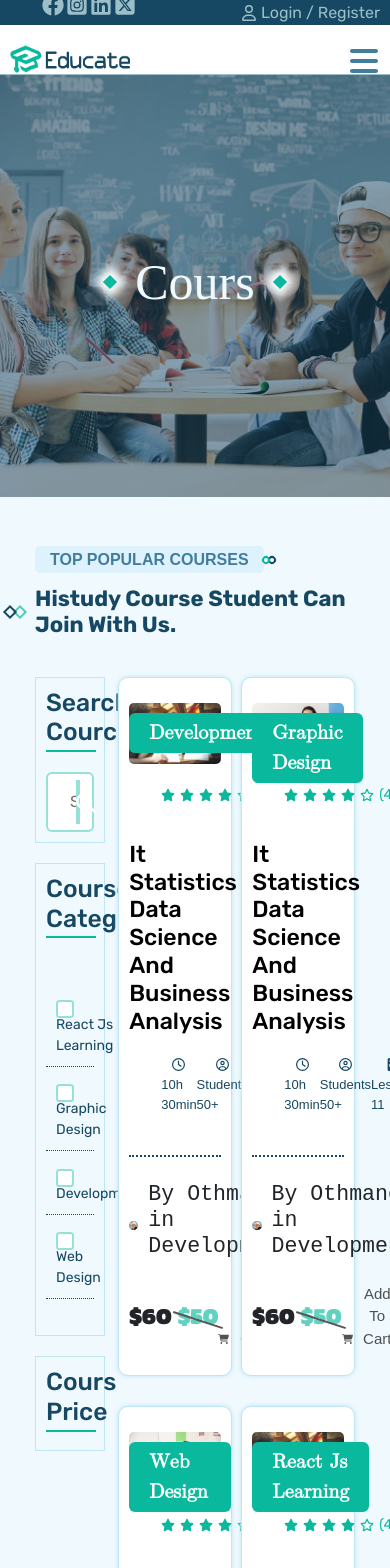
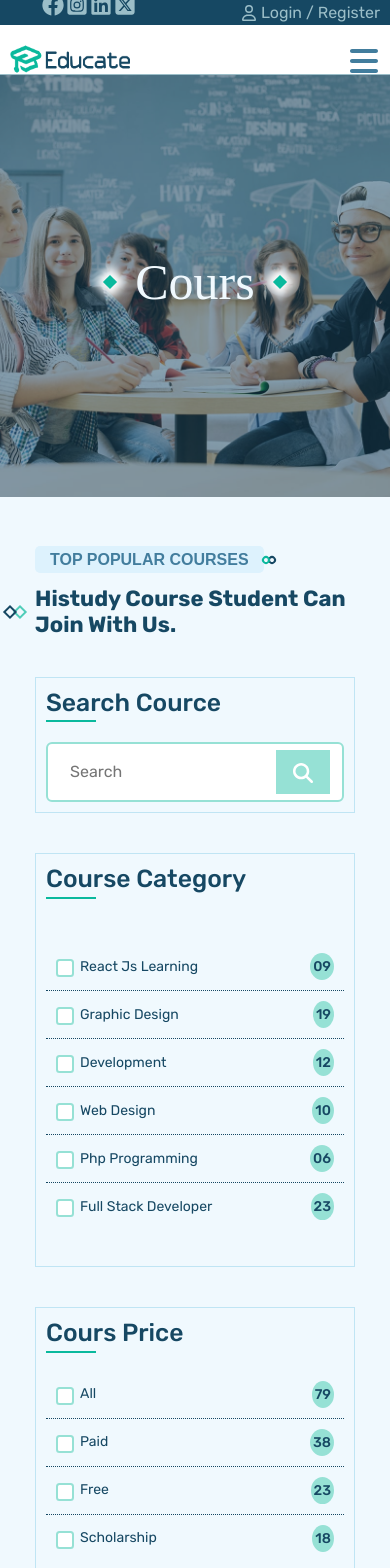
Before and after one commit to laghoth/educate-school, a React (Create React App) app: page /cours in a window 390 px wide. Shown: the top 1568 px of the page. Built offline with nearby package versions, Linux system fonts and the light colour scheme; the HTML template or start-up script is replaced by a standard one; a web font is replaced by a local one.

Commit message:
cours page responsive

```diff
--- a/src/scss/views/cours.scss
+++ b/src/scss/views/cours.scss
@@ -1,16 +1,25 @@
 .page-cours {
   .cours-categories-section {
     display: grid;
-    grid-template-columns: 22% 74%;
+    grid-template-columns: 24% 72%;
     justify-content: space-between;
     font-family: var(--font-family-nav);
     font-size: 14px;
+    @include forScreenSize(lg) {
+      grid-template-columns: 32% 64%;
+    }
+    @include forScreenSize(md) {
+      grid-template-columns: 38% 58%;
+    }
+    @include forScreenSize(sm) {
+      grid-template-columns: 100%;
+    }
     .categories-section {
       padding-top: 30px;
       .part-bd {
         border: 0.5px solid var(--main-color-blue-4);
         padding: 10px;
-        margin-bottom: 20px;
+        margin-bottom: 40px;
         h2 {
           color: var(--main-color-blue-1);
           position: relative;
@@ -52,16 +61,21 @@
           }
         }
       }
+      .price-part,
       .category-part {
         ul {
           list-style: none;
           padding: 10px 0;
           li {
+            display: flex;
+            flex-direction: row;
+            justify-content: space-between;
+            align-items: center;
             padding: 10px;
             border-bottom: 1px dotted var(--main-color-blue-1);
             label {
               color: var(--main-color-blue-1);
-
+              display: flex;
               input[type="checkbox"] {
                 border: solid var(--main-color-green-3) 2px !important;
                 appearance: none;
@@ -70,8 +84,6 @@
                 cursor: pointer;
                 margin-right: 6px;
                 position: relative;
-                top: 4px;
-                position: relative;
                 &:checked {
                   background: url(../../images/check_mark.png) 1px 2px no-repeat
                     var(--main-color-green-2);
@@ -79,12 +91,25 @@
                 }
               }
             }
+            span {
+              background-color: var(--main-color-green-3);
+              border-radius: 50%;
+              padding: 3px;
+              color: var(--main-color-blue-1);
+              font-weight: 500;
+            }
+            &:last-child {
+              border: none;
+            }
           }
         }
       }
     }
     .cours-section {
       grid-template-columns: 48% 48%;
+      @include forScreenSize(lg) {
+        grid-template-columns: 100%;
+      }
     }
   }
 }
--- a/src/views/Cours.jsx
+++ b/src/views/Cours.jsx
@@ -48,6 +48,7 @@ function Cours() {
                   </div>
                 </form>
               </div>
+
               <div className="category-part part-bd">
                 <h2>Course Category</h2>
                 <div className="form-check"></div>
@@ -63,6 +64,7 @@ function Cours() {
                       />
                       React Js Learning
                     </label>
+                    <span>09</span>
                   </li>
 
                   <li>
@@ -75,6 +77,7 @@ function Cours() {
                       />
                       Graphic Design
                     </label>
+                    <span>19</span>
                   </li>
 
                   <li>
@@ -87,6 +90,7 @@ function Cours() {
                       />
                       Development
                     </label>
+                    <span>12</span>
                   </li>
 
                   <li>
@@ -99,11 +103,92 @@ function Cours() {
                       />
                       Web Design
                     </label>
+                    <span>10</span>
+                  </li>
+
+                  <li>
+                    <label>
+                      <input
+                        className="form-check-input"
+                        type="checkbox"
+                        name="option1"
+                        value="something"
+                      />
+                      Php Programming
+                    </label>
+                    <span>06</span>
+                  </li>
+
+                  <li>
+                    <label>
+                      <input
+                        className="form-check-input"
+                        type="checkbox"
+                        name="option1"
+                        value="something"
+                      />
+                      Full Stack Developer
+                    </label>
+                    <span>23</span>
                   </li>
                 </ul>
               </div>
+
               <div className="price-part part-bd">
                 <h2>Cours Price</h2>
+                <ul>
+                  <li>
+                    <label>
+                      <input
+                        className="form-check-input"
+                        type="checkbox"
+                        name="option1"
+                        value="something"
+                      />
+                      All
+                    </label>
+                    <span>79</span>
+                  </li>
+
+                  <li>
+                    <label>
+                      <input
+                        className="form-check-input"
+                        type="checkbox"
+                        name="option1"
+                        value="something"
+                      />
+                      Paid
+                    </label>
+                    <span>38</span>
+                  </li>
+
+                  <li>
+                    <label>
+                      <input
+                        className="form-check-input"
+                        type="checkbox"
+                        name="option1"
+                        value="something"
+                      />
+                      Free
+                    </label>
+                    <span>23</span>
+                  </li>
+
+                  <li>
+                    <label>
+                      <input
+                        className="form-check-input"
+                        type="checkbox"
+                        name="option1"
+                        value="something"
+                      />
+                      Scholarship
+                    </label>
+                    <span>18</span>
+                  </li>
+                </ul>
               </div>
             </div>
 
```
